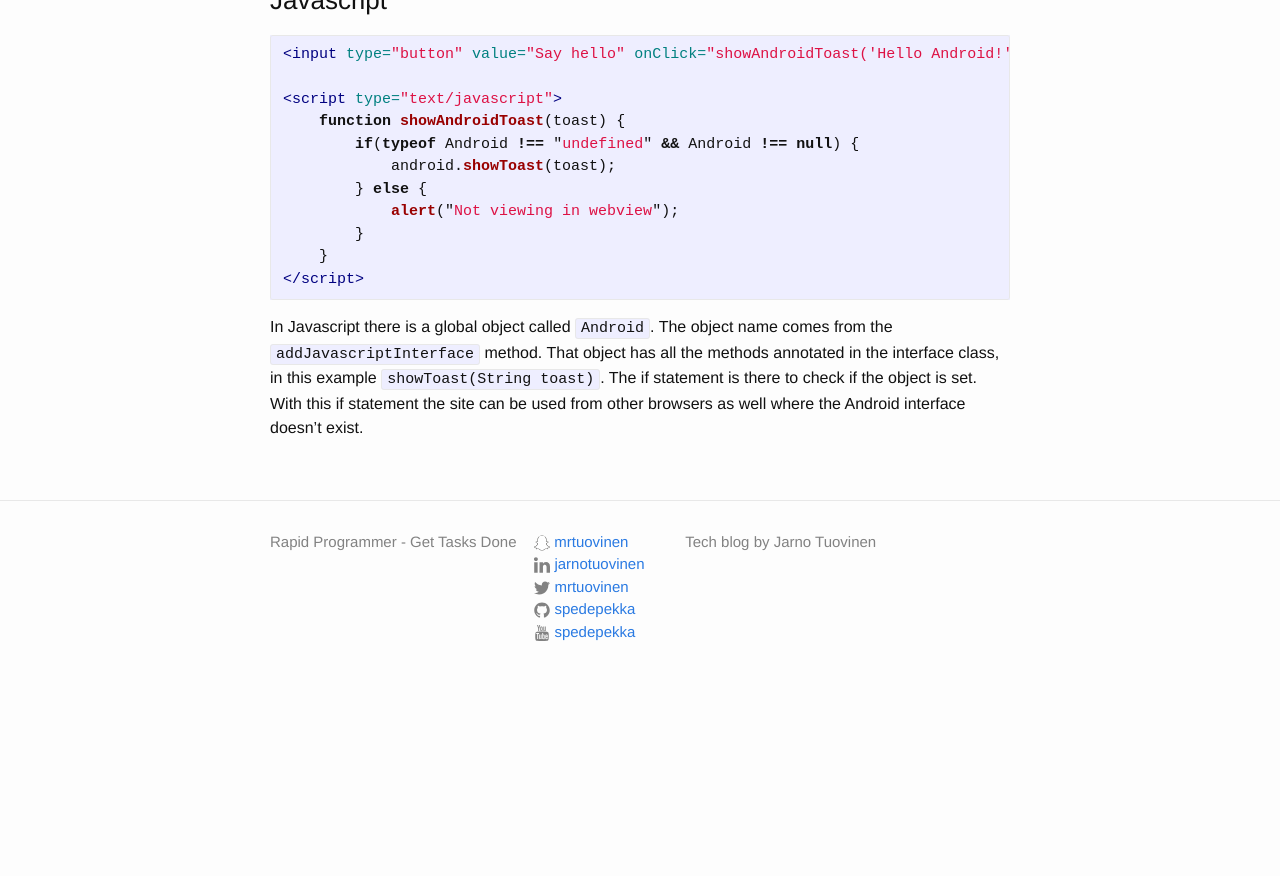
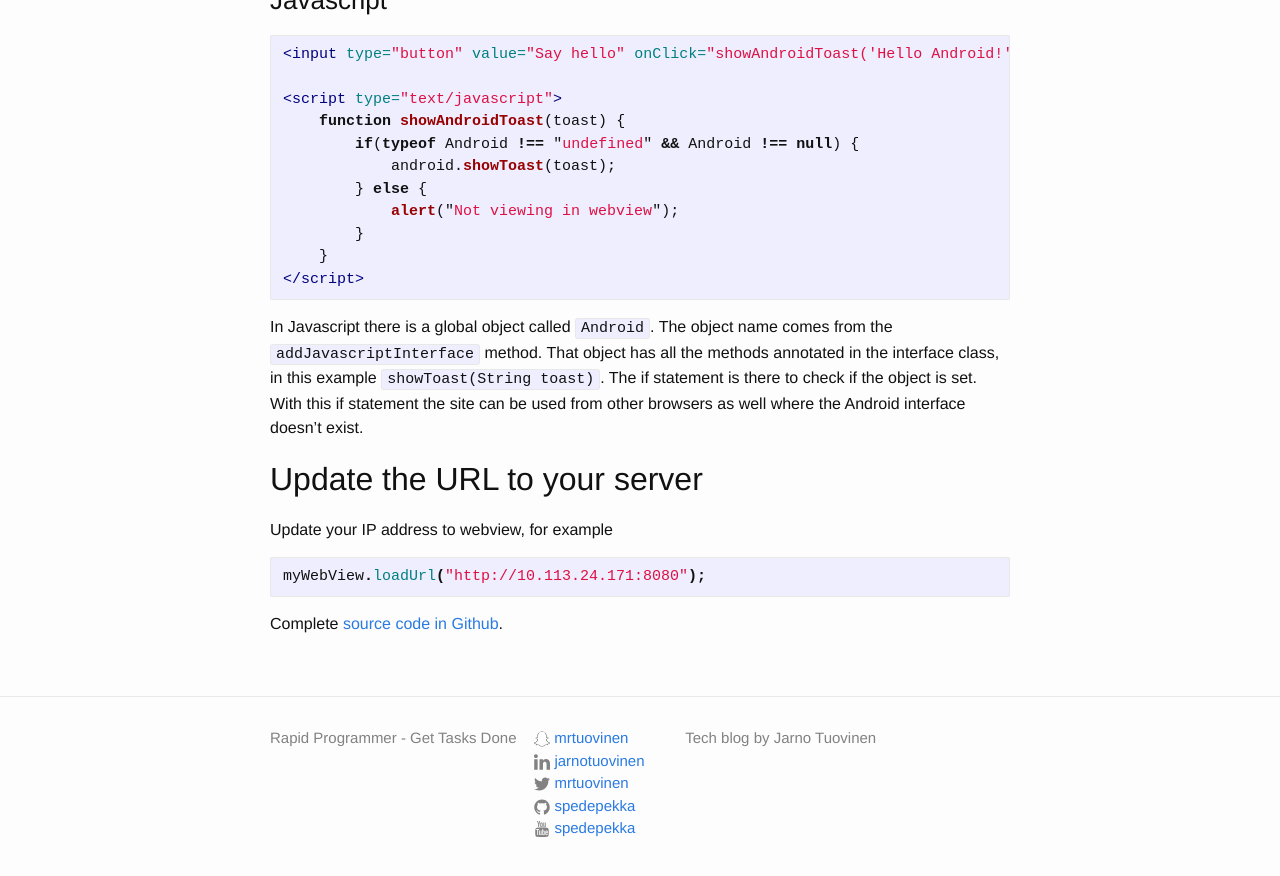
Before and after one commit to spedepekka/rapidprogrammer, a Jekyll site: the page built from _posts/2016-10-10-android-how-to-call-native-java-methods-from-webview-javascript.markdown, in a window 1280 px wide and 900 px high, scrolled down 2711 px. Shown: the top 876 px of the window. Built offline with Jekyll 4.4.1, drawn with Linux system fonts in a browser that asks for light colours; before the commit the page ends 3414 px from its top, so only the background shows below that.

Commit message:
Add URL update to post

````diff
--- a/_posts/2016-10-10-android-how-to-call-native-java-methods-from-webview-javascript.markdown
+++ b/_posts/2016-10-10-android-how-to-call-native-java-methods-from-webview-javascript.markdown
@@ -108,6 +108,16 @@ The first parameter is the interface class with the context and the latter is th
 
 In Javascript there is a global object called `Android`. The object name comes from the `addJavascriptInterface` method. That object has all the methods annotated in the interface class, in this example `showToast(String toast)`. The if statement is there to check if the object is set. With this if statement the site can be used from other browsers as well where the Android interface doesn't exist.
 
+## Update the URL to your server
+
+Update your IP address to webview, for example
+
+```java
+myWebView.loadUrl("http://10.113.24.171:8080");
+```
+
+Complete [source code in Github][github].
+
 
 [github]: https://github.com/spedepekka/jsjava
 [google-doc]: https://developer.android.com/guide/webapps/webview.html
````
